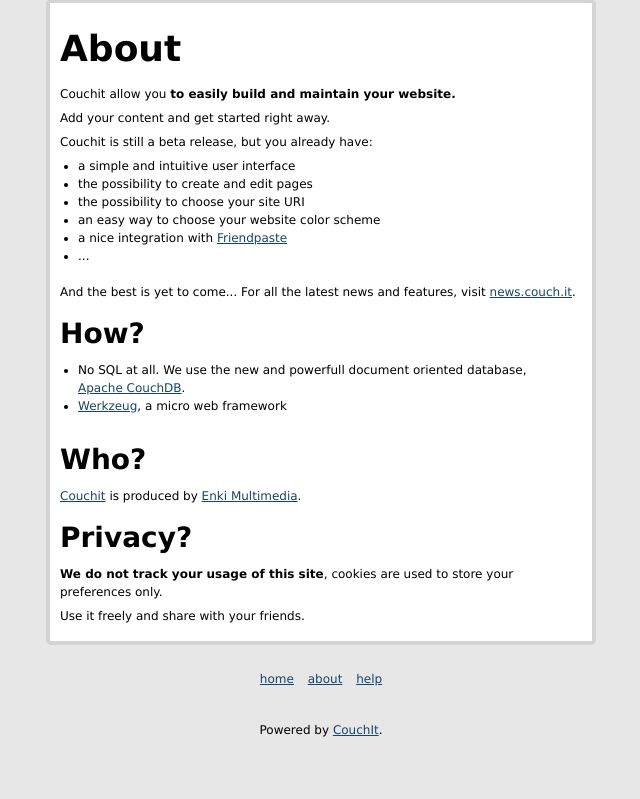
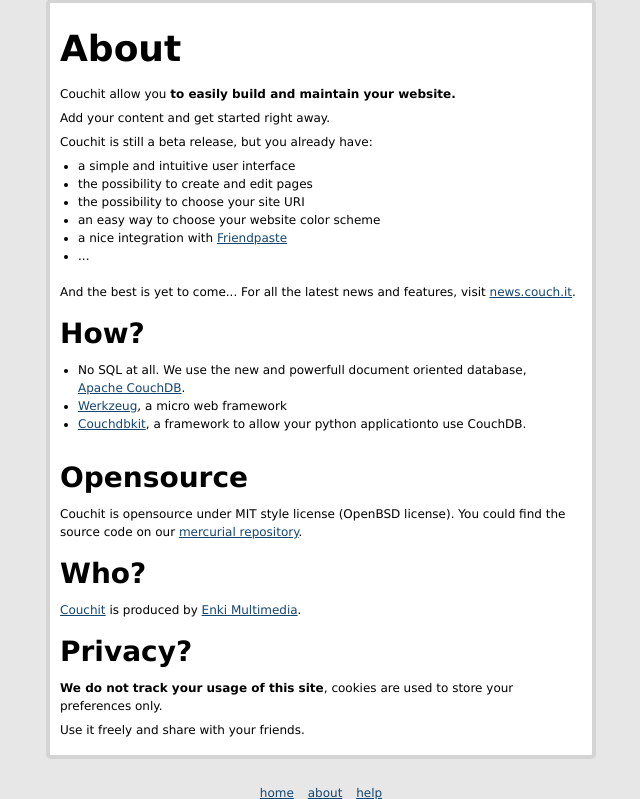
Before and after one commit to haxwithaxe/couchit, a Python web app: template templates/about.html in a window 1280 px wide. Shown: the part 16-815 px from the top of the page, without its empty margins (324-964 px from the left). Before the commit the page ends 753 px from the top, so only its background shows below. Run offline with Jinja, Linux system fonts and the light colour scheme; the template is opened without the code that fills it, so the values that code supplies are empty.

Commit message:
update about

```diff
--- a/templates/about.html
+++ b/templates/about.html
@@ -22,9 +22,14 @@
 
     <h2>How?</h2>
     <ul>
-        <li>No SQL at all. We use the new and powerfull document oriented database, <a href="http://www.couchdb.org">Apache CouchDB</a>.</li>
+        <li>No SQL at all. We use the new and powerfull document oriented database, <a href="http://couchdb.apache.org">Apache CouchDB</a>.</li>
         <li><a href="http://werkzeug.pocoo.org">Werkzeug</a>, a micro web framework</li>
+        <li><a href="http://bitbucket.org/benoitc/couchdbkit">Couchdbkit</a>, a framework to allow your python applicationto use CouchDB. </li>
+
     </ul>
+
+    <h2>Opensource</h2>
+    <p>Couchit is opensource under MIT style license (OpenBSD license). You could find the source code on our <a href="http://bitbucket.org/benoitc/couchit/">mercurial repository</a>.</p>
 
     <h2>Who?</h2>
     <p><a href="http://couch.it">Couchit</a> is produced by <a href="http://e-engura.com">Enki Multimedia</a>.</p>
```
Also changed, not shown: 1 other file.
